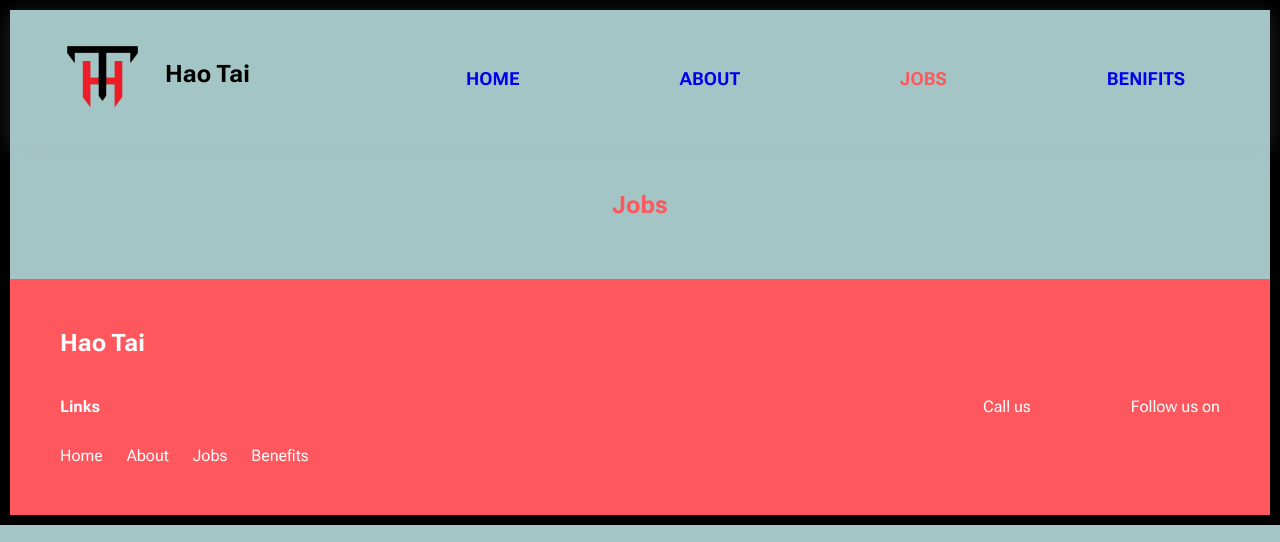
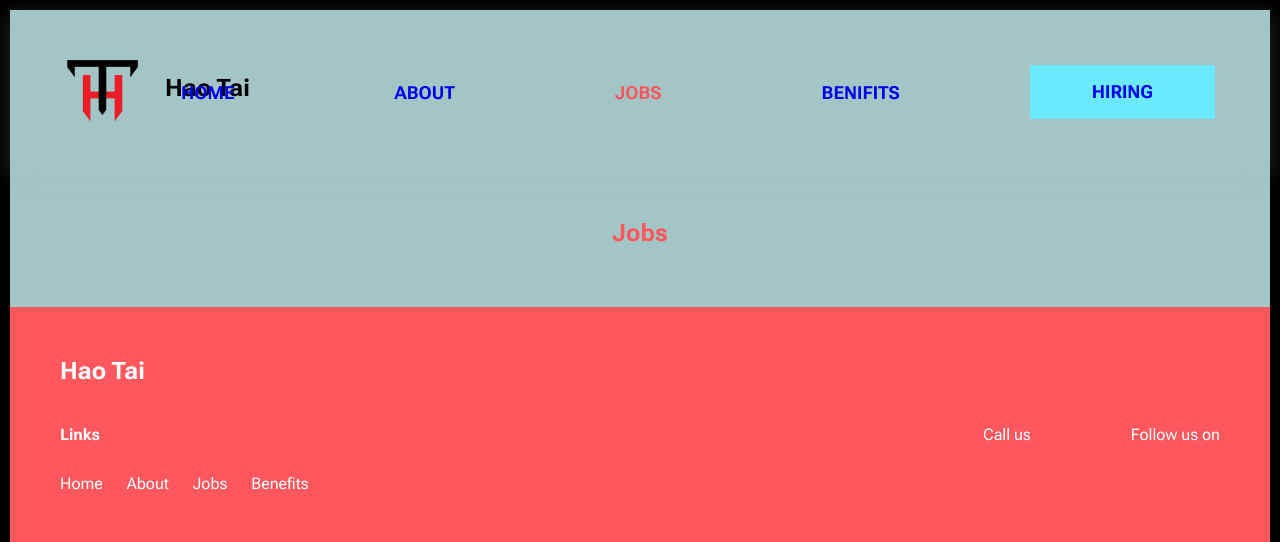
Before and after one commit to sarathkumarrs/hao, a Django app: page /jobs/ in a window 1280 px wide. Shown: the top 542 px of the page. Run offline with Django 3.2, Linux system fonts and the light colour scheme; data that the repository does not hold is empty.

Commit message:
changes to nav

```diff
--- a/templates/about.html
+++ b/templates/about.html
@@ -33,6 +33,7 @@
             <div class="home active"><a href="{% url 'web:about' %}">ABOUT</a></div>
             <div class="home"><a href="{% url 'web:jobs' %}">JOBS</a></div>
             <div class="home"><a href="{% url 'web:home' %}#benefits">BENIFITS</a></div>
+            <div class="home hiring"><a href="{% url 'web:hiring' %}">HIRING</a></div>
         </div>
         <div class="menu" id="sreyas">
             <img src="{% static 'images/Menu.png' %}" alt="">
--- a/templates/jobs.html
+++ b/templates/jobs.html
@@ -33,6 +33,7 @@
             <div class="home"><a href="{% url 'web:about' %}">ABOUT</a></div>
             <div class="home active"><a href="{% url 'web:jobs' %}">JOBS</a></div>
             <div class="home"><a href="{% url 'web:home' %}#benefits">BENIFITS</a></div>
+            <div class="home hiring"><a href="{% url 'web:hiring' %}">HIRING</a></div>
         </div>
         <div class="menu" id="sreyas"><img src="{% static 'images/Menu.png' %}" alt=""></div>
         <div id="navbar" class="overlay">
--- a/templates/jobsingle.html
+++ b/templates/jobsingle.html
@@ -33,6 +33,7 @@
             <div class="home"><a href="{% url 'web:about' %}">ABOUT</a></div>
             <div class="home"><a href="{% url 'web:jobs' %}">JOBS</a></div>
             <div class="home active"><a href="{% url 'web:home' %}#benefits">BENIFITS</a></div>
+            <div class="home hiring"><a href="{% url 'web:hiring' %}">HIRING</a></div>
         </div>
         <div class="menu" id="sreyas"><img src="{% static 'images/Menu.png" alt=""></div>
         <div id="navbar" class="overlay">
```
